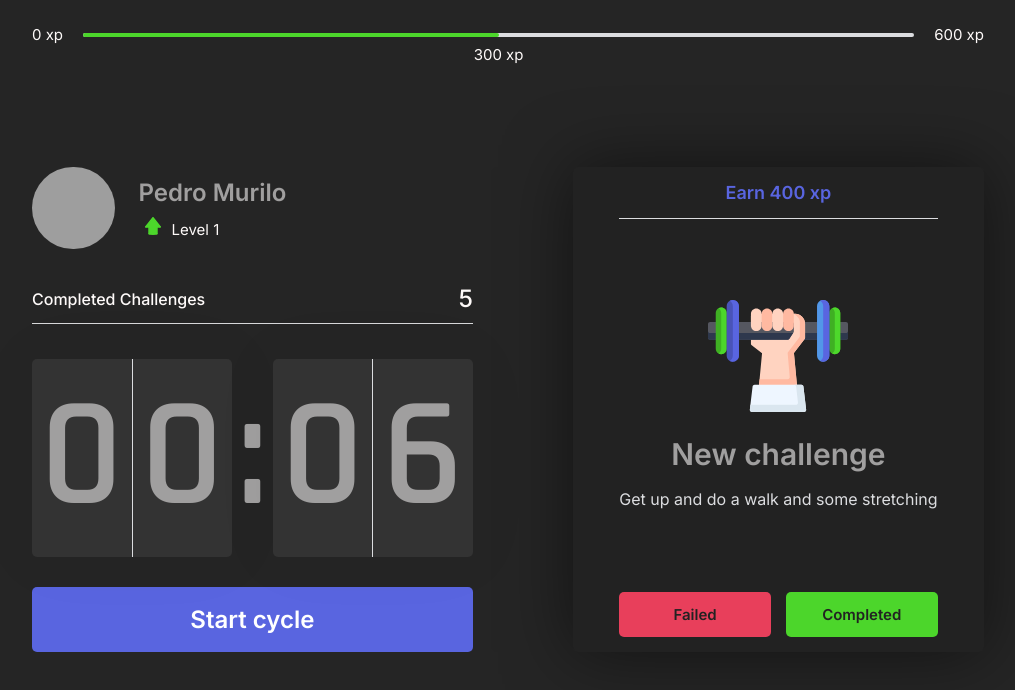
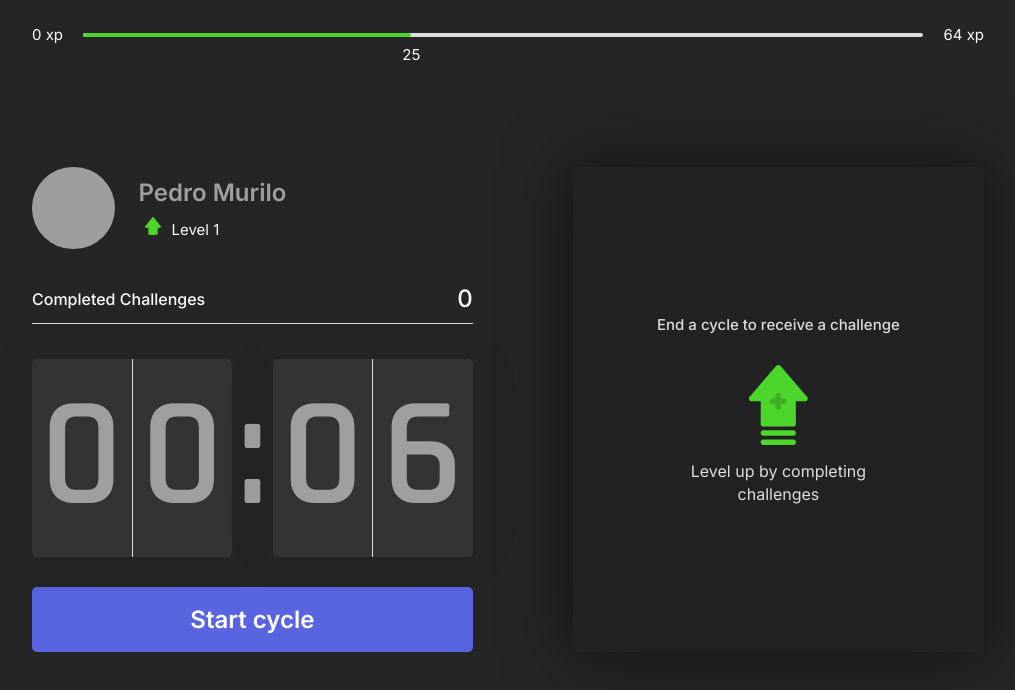
Before and after one commit to Pedro-Murilo/werpg, a Next.js app: page / in a window 1280 px wide. Shown: the top 690 px of the page, without its empty margins (132-1147 px from the left). Built offline with nearby package versions, Linux system fonts and the light colour scheme; grey boxes are pictures that could not be loaded.

Commit message:
feat: level up, challenges completed and challenge failed

```diff
--- /dev/null
+++ b/challenges.json
@@ -0,0 +1,62 @@
+[
+    {
+        "type": "body",
+        "description": "Estique um de seus braços com a palma da mão virada para frente e puxe os dedos para cima por 10 segundos por mão.",
+        "amount": 80
+    },
+    {
+        "type": "body",
+        "description": "Estique seu braço contra o peito e puxe-o utilizando o outro braço por 10 segundos por braço.",
+        "amount": 60
+    },
+    {
+        "type": "body",
+        "description": "Puxe seu pescoço com a ajuda da mão para a direita e para a esquerda, permanecendo na posição por alguns segundos.",
+        "amount": 70
+    },
+    {
+        "type": "body",
+        "description": "Com as duas mãos na parte de trás da cabeça, leve-a para baixo, alongando a parte de trás da região.",
+        "amount": 60
+    },
+    {
+        "type": "body",
+        "description": "Cruze as pernas e desça com as mãos esticadas em direção ao chão. Repita o movimento com a outra perna na frente.",
+        "amount": 100
+    },
+    {
+        "type": "body",
+        "description": "Sentado, abra as pernas e tente encostar as palmas das mãos no chão, repita 3 vezes por 5 segundos.",
+        "amount": 80
+    },
+    {
+        "type": "body",
+        "description": "Puxe o joelho de encontro ao peito e segure, troque de perna após 10 segundos.",
+        "amount": 50
+    },
+    {
+        "type": "body",
+        "description": "Sentado, cruze uma perna e incline seu tronco à frente, troque de perna após 10 segundos.",
+        "amount": 80
+    },
+    {
+        "type": "eye",
+        "description": "Sentado, feche os olhos e cubra-os com as palmas da mão durante 2 minutos, depois abra normalmente.",
+        "amount": 90
+    },
+    {
+        "type": "eye",
+        "description": "Em algum ambiente aberto, olhe o mais longe que puder em quatro direções por 3s, mexa apenas os olhos. Repita 3 vezes.",
+        "amount": 140
+    },
+    {
+        "type": "eye",
+        "description": "Usando os polegares, massage a área abaixo das sobrancelhas em movimentos circulares por 15 segundos.",
+        "amount": 70
+    },
+    {
+        "type": "body",
+        "description": "Em pé, gire a cintura o máximo que puder para a esquerda, segure por cinco segundos. Repita para a direita.",
+        "amount": 90
+    }
+]
--- a/src/components/ChallengeBox.tsx
+++ b/src/components/ChallengeBox.tsx
@@ -1,3 +1,5 @@
+import { useContext } from "react";
+import { ChallengesContext } from "../context/ChallengesContext";
 import {
   ChallengeBoxContainer,
   ChallengeActive,
@@ -7,22 +9,27 @@
 } from "../styles/components/ChallengeBoxStyle";
 
 function ChallengeBox() {
-  const hasActiveChallenge = true;
+
+  const { activeChallenge, resetChallenge } = useContext(ChallengesContext);
 
   return (
     <ChallengeBoxContainer>
-      {hasActiveChallenge ? (
+      {activeChallenge ? (
         <ChallengeActive>
-          <header>Earn 400 xp</header>
+          <header>Earn {activeChallenge.amount} xp</header>
 
           <main>
-            <img src="icons/body.svg" />
+            <img src={`icons/${activeChallenge.type}.svg`} />
             <strong>New challenge</strong>
-            <p>Get up and do a walk and some stretching</p>
+            <p>{activeChallenge.description}</p>
           </main>
 
           <footer>
-            <FailedButton type="button">Failed</FailedButton>
+            <FailedButton
+                type="button"
+                onClick={resetChallenge}
+            >Failed
+            </FailedButton>
             <SucceededButton type="button">Completed</SucceededButton>
           </footer>
         </ChallengeActive>
--- a/src/components/CompletedChallenges.tsx
+++ b/src/components/CompletedChallenges.tsx
@@ -1,10 +1,15 @@
+import { useContext } from 'react';
+import { ChallengesContext } from '../context/ChallengesContext';
 import { CompletedChallengesContainer } from '../styles/components/CompletedChallengesStyle';
 
 function CompletedChallenges() {
+
+    const { challengesCompleted } = useContext(ChallengesContext);
+
     return (
         <CompletedChallengesContainer>
             <span>Completed Challenges</span>
-            <span>5</span>
+            <span>{challengesCompleted}</span>
         </CompletedChallengesContainer>
     )
 }
--- a/src/components/Countdown.tsx
+++ b/src/components/Countdown.tsx
@@ -1,9 +1,12 @@
-import { useState, useEffect } from "react";
+import { useState, useEffect, useContext } from "react";
+import { ChallengesContext } from "../context/ChallengesContext";
 import { CountdownButton, CountdownContainer, AbandonCycleButton } from "../styles/components/CountdownStyle";
 
 let countdownTimeout: NodeJS.Timeout;
 
 function Countdown() {
+
+  const { startNewChallenge } = useContext(ChallengesContext);
 
   const [time, setTime] = useState(0.1 * 60);
   const [isActive, setIsActive] = useState(false);
@@ -34,6 +37,7 @@
     } else if (isActive && time === 0) {
       setHasFinished(true);
       setIsActive(false);
+      startNewChallenge();
     }
   }, [isActive, time])
 
--- a/src/components/ExperienceBar.tsx
+++ b/src/components/ExperienceBar.tsx
@@ -1,14 +1,21 @@
+import { useContext } from 'react';
+import { ChallengesContext } from '../context/ChallengesContext';
 import { HeaderExperience, CurrentExperience, ContainerExperience } from '../styles/components/ExperienceBarStyle';
 
 export function ExperienceBar() {
+
+    const { currentExperience, experienceToNextLevel } = useContext(ChallengesContext);
+
+    const percentToNextLevel = Math.round(currentExperience * 100) / experienceToNextLevel;
+
     return (
         <HeaderExperience>
             <span>0 xp</span>
             <ContainerExperience>
-                <div style={{ width: '50%' }} />
-                <CurrentExperience style={{ left: '50%' }}>300 xp</CurrentExperience>
+                <div style={{ width: `${percentToNextLevel}%` }} />
+                <CurrentExperience style={{ left: `${percentToNextLevel}%` }}>{currentExperience}</CurrentExperience>
             </ContainerExperience>
-            <span>600 xp</span>
+            <span>{experienceToNextLevel} xp</span>
         </HeaderExperience>
     )
 }
--- /dev/null
+++ b/src/context/ChallengesContext.tsx
@@ -0,0 +1,67 @@
+import { createContext, useState, ReactNode } from "react";
+import challenges from '../../challenges.json';
+
+interface Challenge {
+    type: 'body' | 'eye';
+    description: string;
+    amount: number;
+}
+
+interface ChallengesContextData {
+    level: number;
+    currentExperience: number;
+    challengesCompleted: number;
+    experienceToNextLevel: number;
+    activeChallenge: Challenge;
+    levelUp: () => void;
+    startNewChallenge: () => void;
+    resetChallenge: () => void;
+}
+
+interface ChallengesProviderProps {
+    children: ReactNode;
+}
+
+export const ChallengesContext = createContext({} as ChallengesContextData);
+
+export function ChallengesProvider({ children }: ChallengesProviderProps) {
+
+  const [level, setLevel] = useState(1);
+  const [currentExperience, setCurrentExperience] = useState(25);
+  const [challengesCompleted, setChallengesCompleted] = useState(0);
+  const [activeChallenge, setActiveChallenge] = useState(null);
+
+    const experienceToNextLevel = Math.pow((level + 1) * 4, 2)
+
+  function levelUp() {
+    setLevel(level + 1);
+  }
+
+  function resetChallenge() {
+      setActiveChallenge(null);
+  }
+
+  function startNewChallenge() {
+    const randomChallengeIndex = Math.floor(Math.random() * challenges.length);
+    const challenge = challenges[randomChallengeIndex];
+
+    setActiveChallenge(challenge);
+}
+
+  return (
+    <ChallengesContext.Provider
+      value={{
+          level,
+          levelUp,
+          currentExperience,
+          experienceToNextLevel,
+          challengesCompleted,
+          startNewChallenge,
+          activeChallenge,
+          resetChallenge
+    }}
+    >
+      {children}
+    </ChallengesContext.Provider>
+  );
+}
--- a/src/pages/_app.tsx
+++ b/src/pages/_app.tsx
@@ -1,11 +1,13 @@
 import GlobalStyle from '../styles/GlobalStyles';
+
+import { ChallengesProvider} from '../context/ChallengesContext';
 
 function MyApp({ Component, pageProps }) {
   return (
-    <>
+    <ChallengesProvider>
       <GlobalStyle />
       <Component {...pageProps} />
-    </>
+    </ChallengesProvider>
     )
 }
 
```
